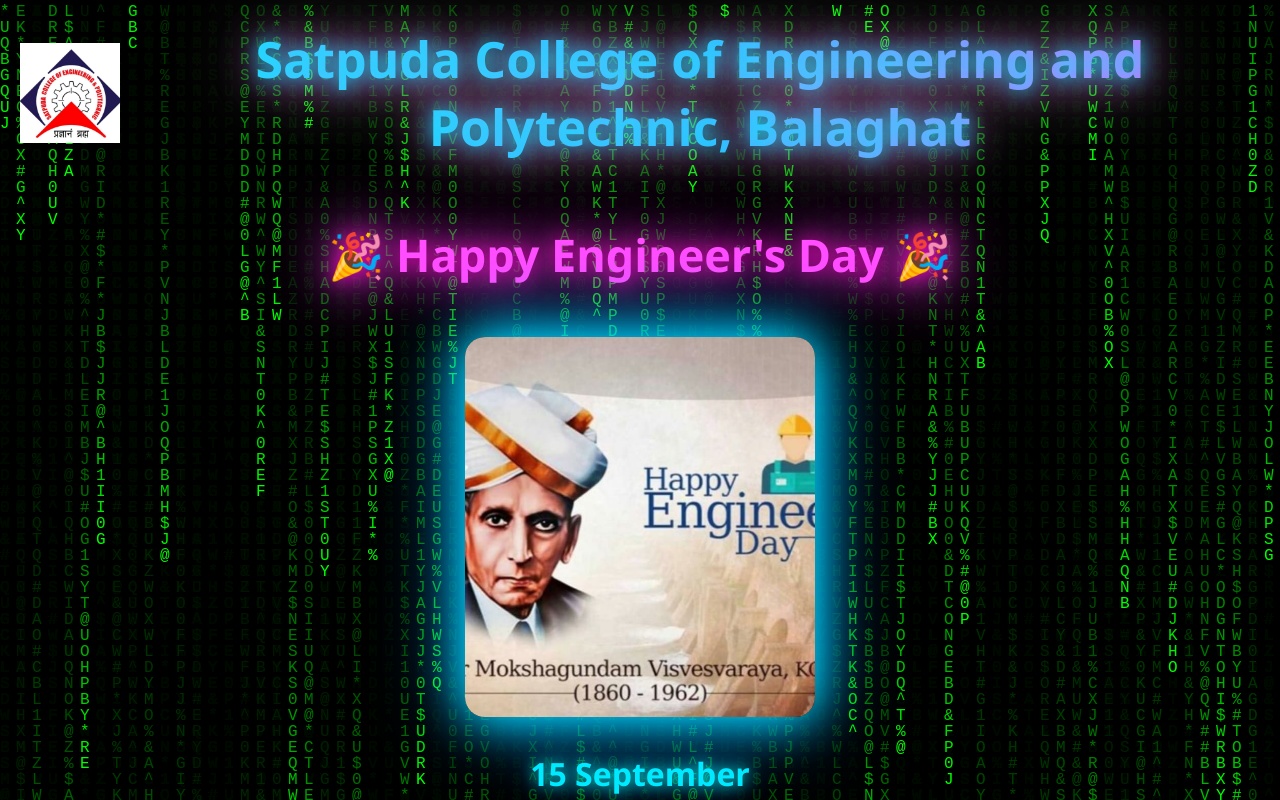
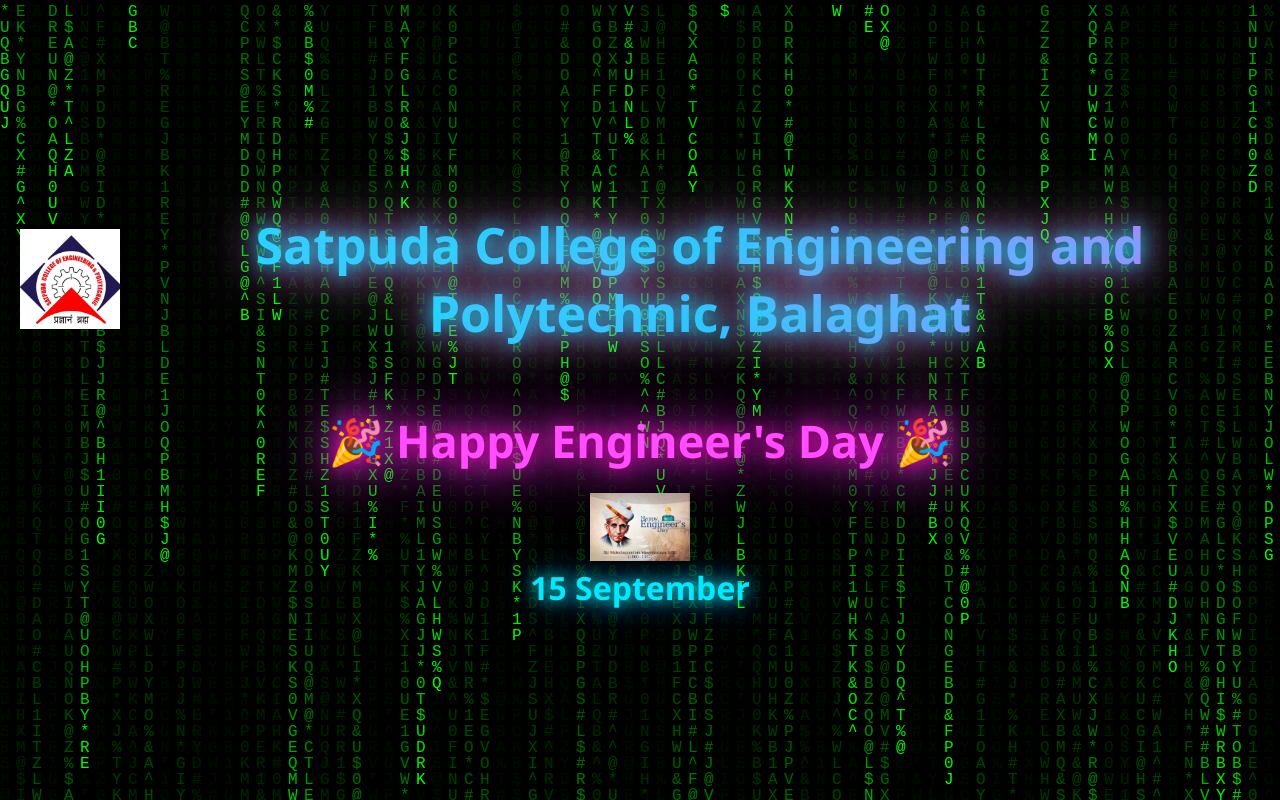
Before and after one commit to anandgautam12/hed, a plain HTML site: page index.html in a window 1280 px wide. Drawn offline with Linux system fonts and the light colour scheme.

Commit message:
Update index.html

```diff
--- a/index.html
+++ b/index.html
@@ -20,7 +20,7 @@
   <h2>🎉 Happy Engineer's<span class="bigS"></span> Day 🎉</h2>
 
   <!-- Visvesvaraya Photo -->
-  <img src="1.jpg" alt="Sir M. Visvesvaraya" class="engineer">
+  <img src="1.jpg" alt="Sir M. Visvesvaraya" class="logo">
 
   <!-- Date -->
   <h3>15 September</h3>
```
